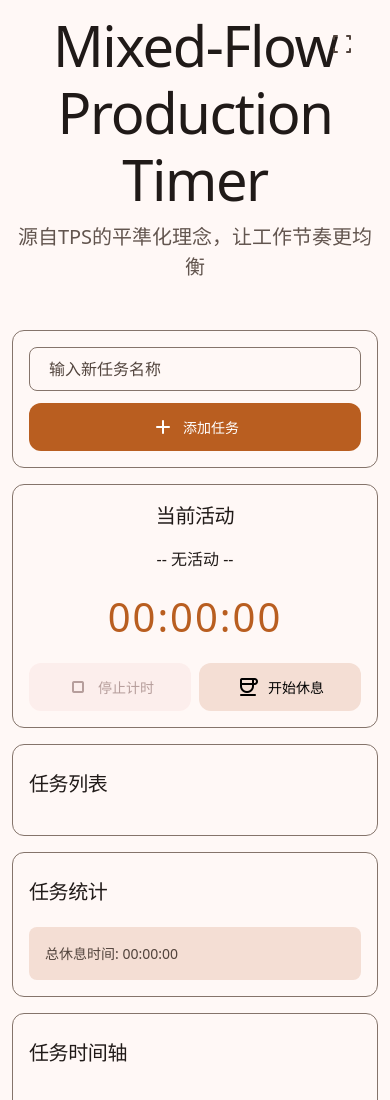
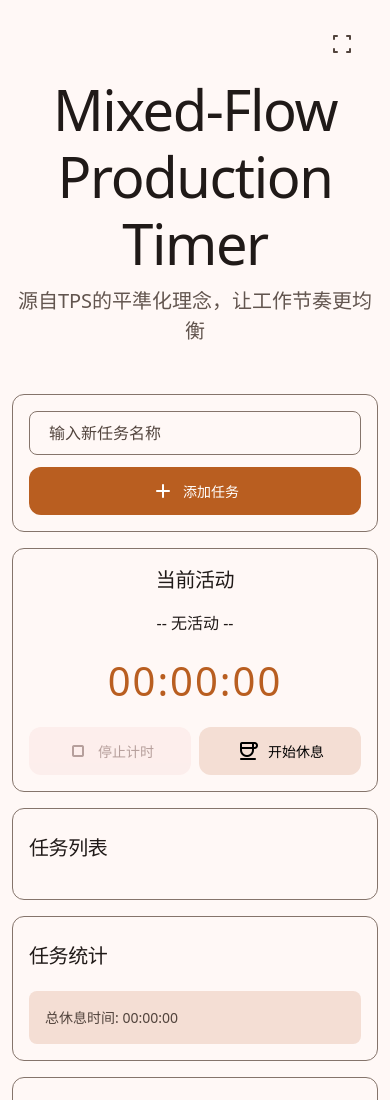
Before and after one commit to huuhghhgyg/MixFlowProductionTimer, a plain HTML site: page index.html in a window 390 px wide. Shown: the top 1100 px of the page. Drawn offline with nearby package versions, Linux system fonts and the light colour scheme; a web font is replaced by a local one.

Commit message:
为全屏按钮添加上边距，优化移动设备上的空间布局

```diff
--- a/style.css
+++ b/style.css
@@ -95,6 +95,7 @@ h1, h2, .display-text {
 .app-header {
     text-align: center;
     margin-bottom: 32px;
+    margin-top: 56px; /* 添加上边距，为全屏按钮留出空间 */
     display: flex;
     flex-direction: column;
     gap: 8px;
@@ -593,6 +594,10 @@ md-filled-tonal-button {
     .check-icon {
         font-size: 16px;
     }
+
+    .app-header {
+        margin-top: 64px; /* 移动设备上增加更多空间，因为按钮更大 */
+    }
 }
 
 @media (max-width: 380px) {
```
